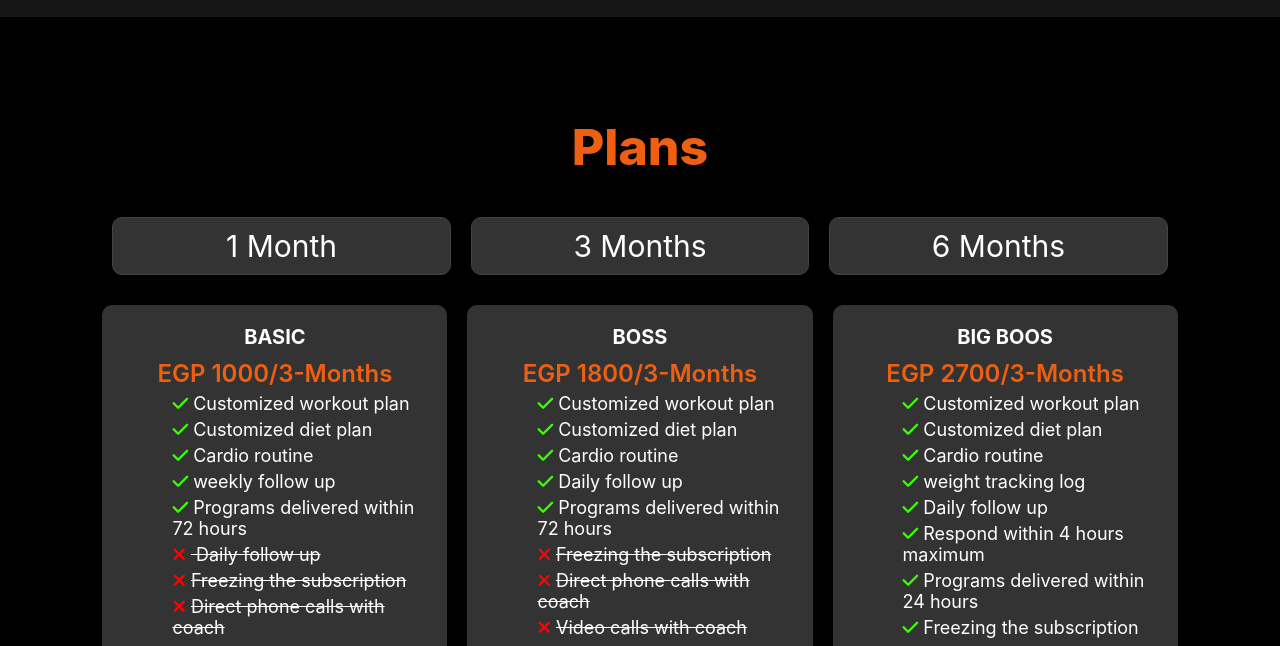
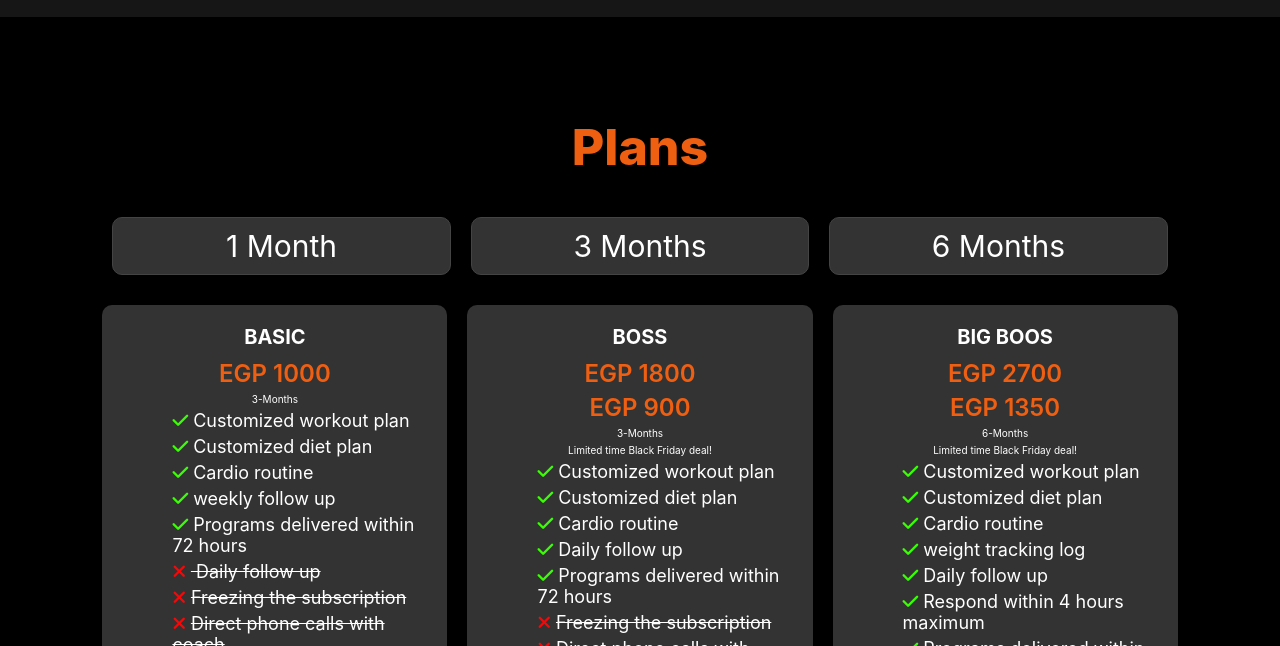
Before and after one commit to CoachMohammedElbous/CoachMohammedElbous, a plain HTML site: page index.html in a window 1280 px wide. Both pictures are taken after a click on the element "3 Months". Shown: the part 2109-2755 px from the top of the page. Drawn offline with nearby package versions, Linux system fonts and the light colour scheme.

Commit message:
Update index.html

```diff
--- a/index.html
+++ b/index.html
@@ -121,7 +121,8 @@
                 <div class="plans">
                     <div class="plan">
                         <h3>BASIC</h3>
-                        <p class="price">EGP 500\Month</p>
+                        <p class="price">EGP 500</p>
+                        <p class="time">Month</p>
                         <li><i class="fa-solid fa-check"></i>Customized workout plan</li>
                         <li><i class="fa-solid fa-check"></i>Customized diet plan</li>
                         <li><i class="fa-solid fa-check"></i>Cardio routine</li>
@@ -135,7 +136,8 @@
                     </div>
                     <div class="plan">
                         <h3>BOSS</h3>
-                        <p class="price">EGP 850\Month</p>
+                        <p class="price">EGP 850</p>
+                        <p class="time">Month</p>
                         <li><i class="fa-solid fa-check"></i>Customized workout plan</li>
                         <li><i class="fa-solid fa-check"></i>Customized diet plan</li>
                         <li><i class="fa-solid fa-check"></i>Cardio routine</li>
@@ -148,7 +150,8 @@
                     </div>
                     <div class="plan">
                         <h3>BIG BOSS</h3>
-                        <p class="price">EGP 1300/Month</p>
+                        <p class="price">EGP 1300</p>
+                        <p class="time">Month</p>
                         <li><i class="fa-solid fa-check"></i>Customized workout plan</li>
                         <li><i class="fa-solid fa-check"></i>Customized diet plan</li>
                         <li><i class="fa-solid fa-check"></i>Cardio routine</li>
@@ -168,7 +171,8 @@
                 <div class="plans">
                     <div class="plan">
                         <h3>BASIC</h3>
-                        <p class="price">EGP 1000/3-Months</p>
+                        <p class="price">EGP 1000</p>
+                        <p class="time">3-Months</p>
                         <li><i class="fa-solid fa-check"></i>Customized workout plan</li>
                         <li><i class="fa-solid fa-check"></i>Customized diet plan</li>
                         <li><i class="fa-solid fa-check"></i>Cardio routine</li>
@@ -182,7 +186,10 @@
                     </div>
                     <div class="plan">
                         <h3>BOSS</h3>
-                        <p class="price">EGP 1800/3-Months</p>
+                        <p class="price"><span>EGP 1800</span></p>
+                        <p class="price">EGP 900</p>
+                        <p class="time">3-Months</p>
+                        <p class="offer">Limited time Black Friday deal!</p>
                         <li><i class="fa-solid fa-check"></i>Customized workout plan</li>
                         <li><i class="fa-solid fa-check"></i>Customized diet plan</li>
                         <li><i class="fa-solid fa-check"></i>Cardio routine</li>
@@ -195,7 +202,10 @@
                     </div>
                     <div class="plan">
                         <h3>BIG BOOS</h3>
-                        <p class="price">EGP 2700/3-Months</p>
+                        <p class="price"><span>EGP 2700</span></p>
+                        <p class="price">EGP 1350</p>
+                        <p class="time">6-Months</p>
+                        <p class="offer">Limited time Black Friday deal!</p>
                         <li><i class="fa-solid fa-check"></i>Customized workout plan</li>
                         <li><i class="fa-solid fa-check"></i>Customized diet plan</li>
                         <li><i class="fa-solid fa-check"></i>Cardio routine</li>
@@ -215,7 +225,8 @@
                 <div class="plans">
                     <div class="plan">
                         <h3>BASIC</h3>
-                        <p class="price">EGP 1750/6-Months</p>
+                        <p class="price">EGP 1750</p>
+                        <p class="time">6-Months</p>
                         <li><i class="fa-solid fa-check"></i>Customized workout plan</li>
                         <li><i class="fa-solid fa-check"></i>Customized diet plan</li>
                         <li><i class="fa-solid fa-check"></i>Cardio routine</li>
@@ -229,7 +240,10 @@
                     </div>
                     <div class="plan">
                         <h3>BOSS</h3>
-                        <p class="price">EGP 2500/6-Months</p>
+                        <p class="price"><span>EGP 2500</span></p>
+                        <p class="price">EGP 1250</p>
+                        <p class="time">6-Months</p>
+                        <p class="offer">Limited time Black Friday deal!</p>
                         <li><i class="fa-solid fa-check"></i>Customized workout plan</li>
                         <li><i class="fa-solid fa-check"></i>Customized diet plan</li>
                         <li><i class="fa-solid fa-check"></i>Cardio routine</li>
@@ -242,7 +256,10 @@
                     </div>
                     <div class="plan">
                         <h3>BIG BOSS</h3>
-                        <p class="price">EGP 5000/6-Months</p>
+                        <p class="price"><span>EGP 5000</span></p>
+                        <p class="price">EGP 2500</p>
+                        <p class="time">6-Months</p>
+                        <p class="offer">Limited time Black Friday deal!</p>
                         <li><i class="fa-solid fa-check"></i>Customized workout plan</li>
                         <li><i class="fa-solid fa-check"></i>Customized diet plan</li>
                         <li><i class="fa-solid fa-check"></i>Cardio routine</li>
```
